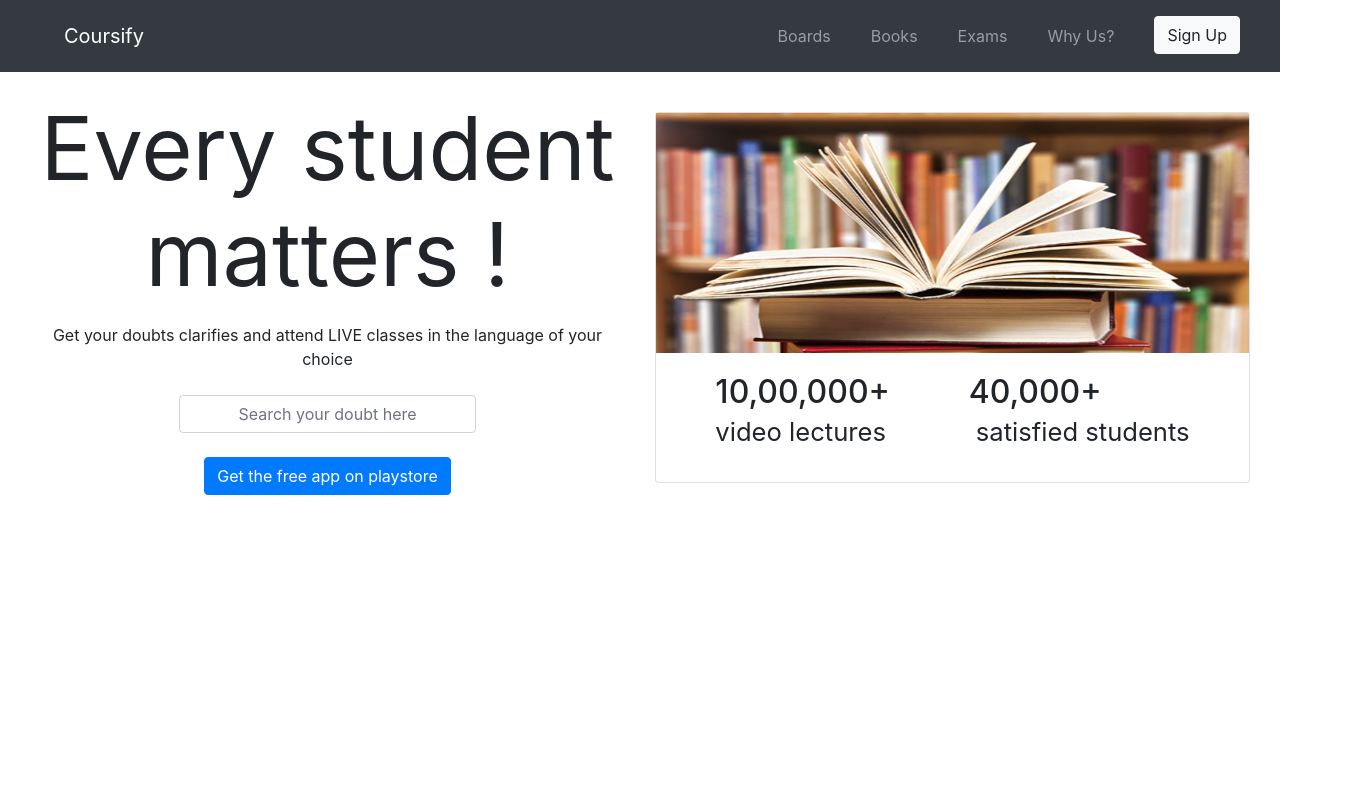
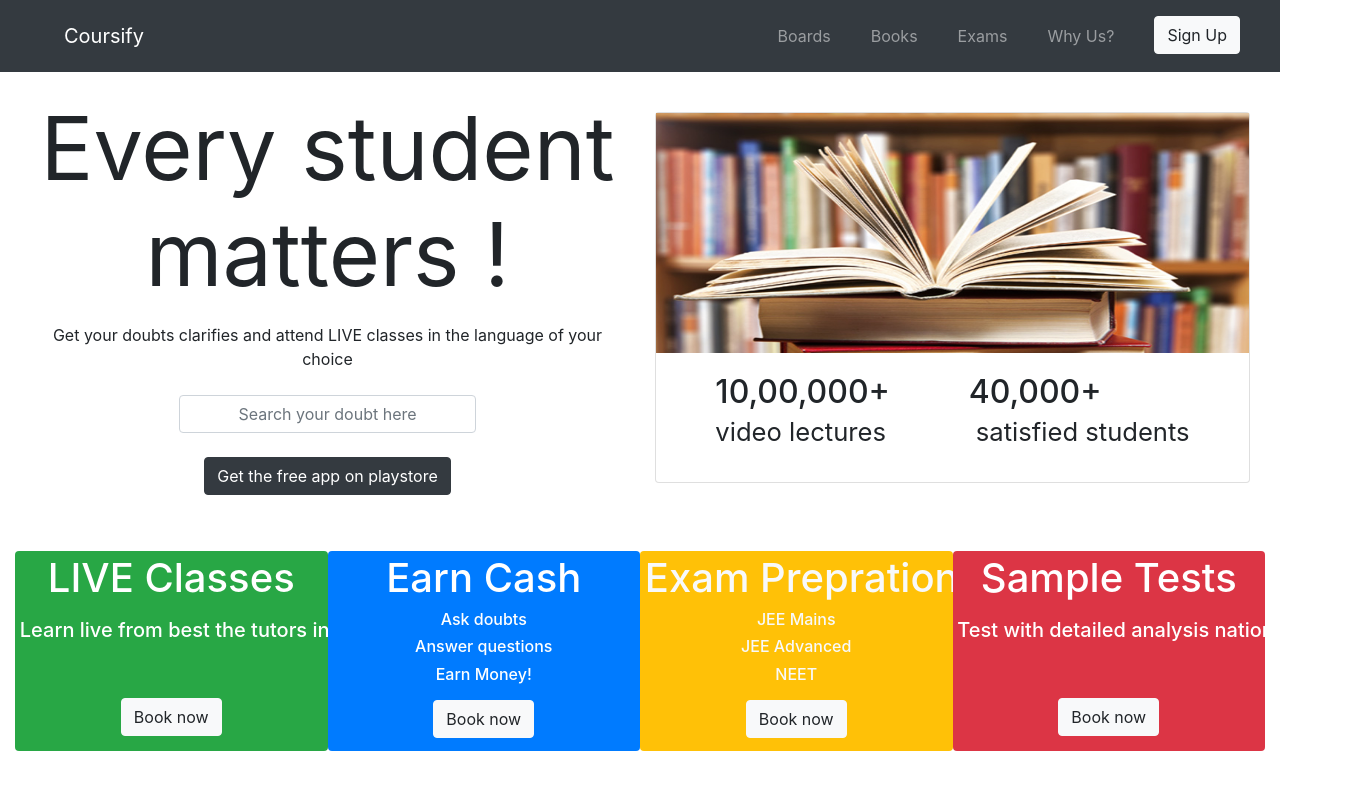
Before and after one commit to paarth17032000/wireframe-design, a plain HTML site: page index.html in a window 1280 px wide. Shown: the whole page, 1367 px wide, since content can reach past the window. Drawn offline with nearby package versions, Linux system fonts and the light colour scheme.

Commit message:
files updated

```diff
--- a/index.html
+++ b/index.html
@@ -44,7 +44,7 @@
             <h1 class="display-2 mt-2" id="heading" style="font-weight: 400;">Every student matters !</h1>
             <p class="mt-3">Get your doubts clarifies and attend LIVE classes in the language of your choice</p>
             <input class="form-control mt-4 w-50 text-center mx-auto" placeholder="Search your doubt here">
-            <div class="btn btn-primary mt-4">Get the free app on playstore</div>
+            <div class="btn btn-dark mt-4">Get the free app on playstore</div>
         </aside>
         <aside class="col-md-6 mt-4">
             <div class="card w-100">
@@ -57,11 +57,33 @@
         </aside>
     </section>
 
-    <section class="container-fluid mt-5">
-        <div></div>
-        <div></div>
-        <div></div>
-        <div></div>
+    <section class="container-fluid row mt-5 mx-auto">
+        <div class="col-xl-3 col-md-6 col-sm-6 badge badge-success mt-2">
+            <h1>LIVE Classes</h1>
+            <h5 class="mt-3">Learn live from best the tutors in India</h5>
+            <div class="btn btn-light mt-5">Book now</div>
+        </div>
+        <div class="col-xl-3 col-md-6 col-sm-6 badge badge-primary mt-2">
+            <h1>Earn Cash</h1>
+            <h6>Ask doubts</h6>
+            <h6>Answer questions</h6>
+            <h6>Earn Money!</h6>
+            <div class="btn btn-light mt-2">Book now</div>
+        </div>
+        <div class="col-xl-3 col-md-6 col-sm-6 badge badge-warning mt-2 text-light">
+            <h1>Exam Prepration</h1>
+            <h6>JEE Mains</h6>
+            <h6>JEE Advanced</h6>
+            <h6>NEET</h6>
+            <div class="btn btn-light mt-2">Book now</div>
+        </div>
+        <div class="col-xl-3 col-md-6 col-sm-6 badge badge-danger mt-2">
+            <h1>Sample Tests</h1>
+            <h5 class="mt-3">Test with detailed analysis national ranking</h5>
+            <div class="btn btn-light mt-5">Book now</div>
+        </div>
     </section>
+
+    <footer class="mt-5"></footer>
 </body>
 </html>
--- a/style.css
+++ b/style.css
@@ -1,3 +1,14 @@
+.badge{
+    /* margin: 0 5px; */
+    height: 200px;
+}
+
+@media screen and (max-width: 1200px) {
+    #heading{
+        font-size: 75px;
+    }
+}
+
 @media screen and (max-width: 982px) {
     #heading{
         font-size: 65px;
```
